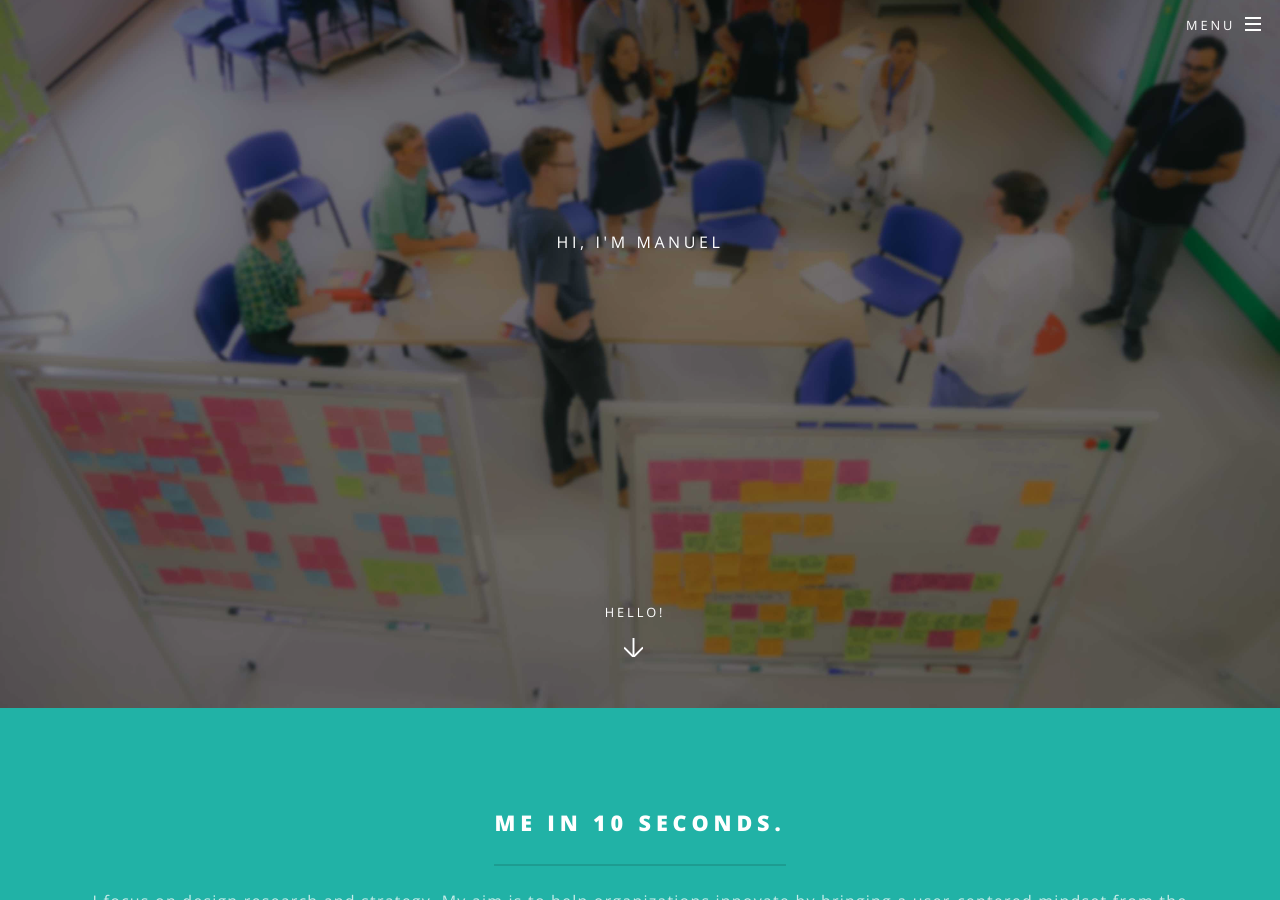
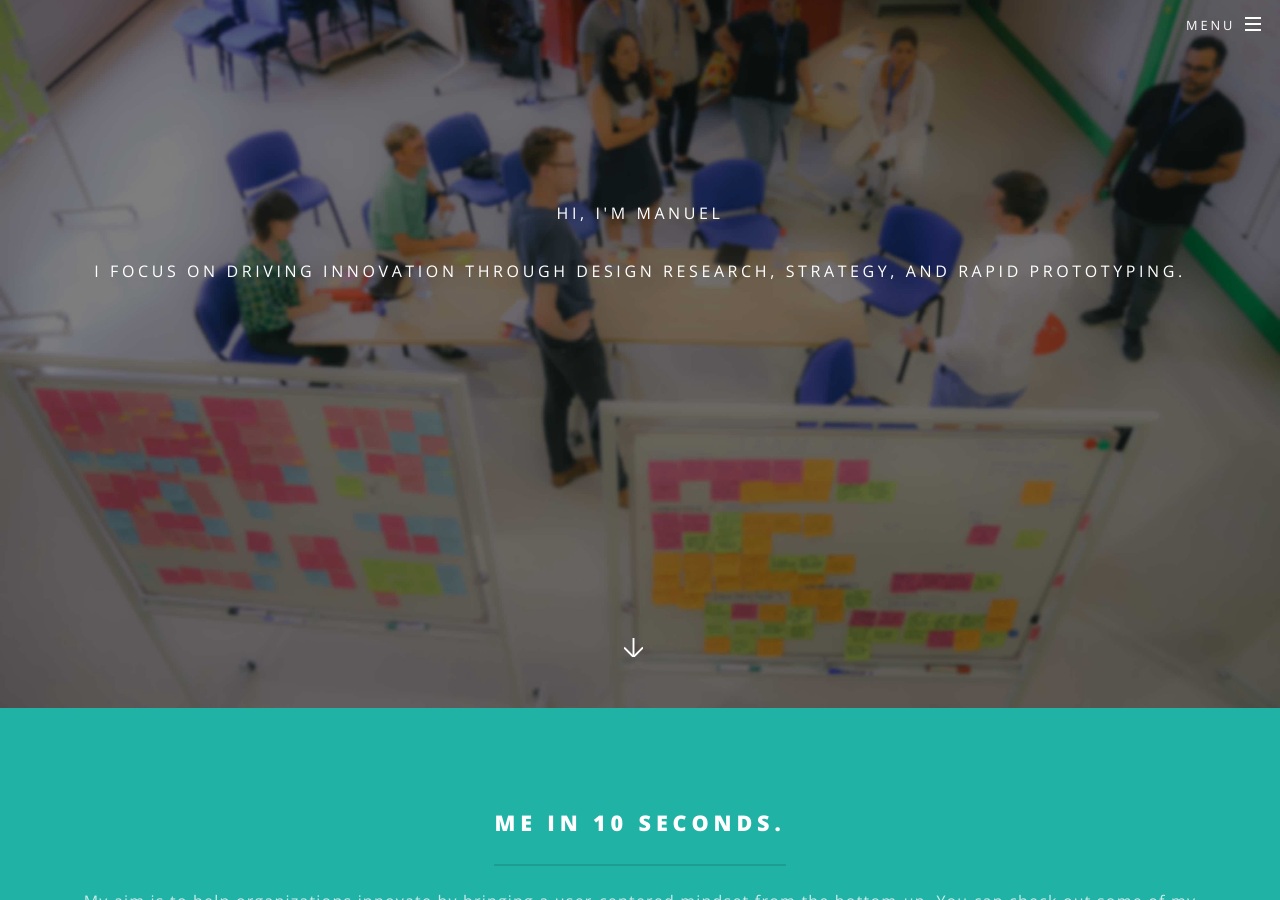
Before and after one commit to mvigo/mvigo.github.io, a Jekyll site: the page built from index.html, in a window 1280 px wide and 900 px high, scrolled down 192 px. Built offline with Jekyll 4.4.1, drawn with Linux system fonts in a browser that asks for light colours; some of the changed text lies outside the part shown.

Commit message:
chchchanges

```diff
--- a/index.html
+++ b/index.html
@@ -5,12 +5,12 @@ layout: landing
 					<section id="banner">
 						<div class="inner">
 							<p>Hi, I'm Manuel</p>
-							<p></p>
+							<p>I focus on driving innovation through design research, strategy, and rapid prototyping.</p>
 							<ul class="actions">
 								<!-- <li><a href="#" class="button special">Hello!</a></li> -->
 							</ul>
 						</div>
-						<a href="#one" class="more scrolly">Hello!</a>
+						<a href="#one" class="more scrolly"></a>
 					</section>
 
 				<!-- One -->
```
Also changed, not shown: other parts of index.html (+1 -1 lines).
